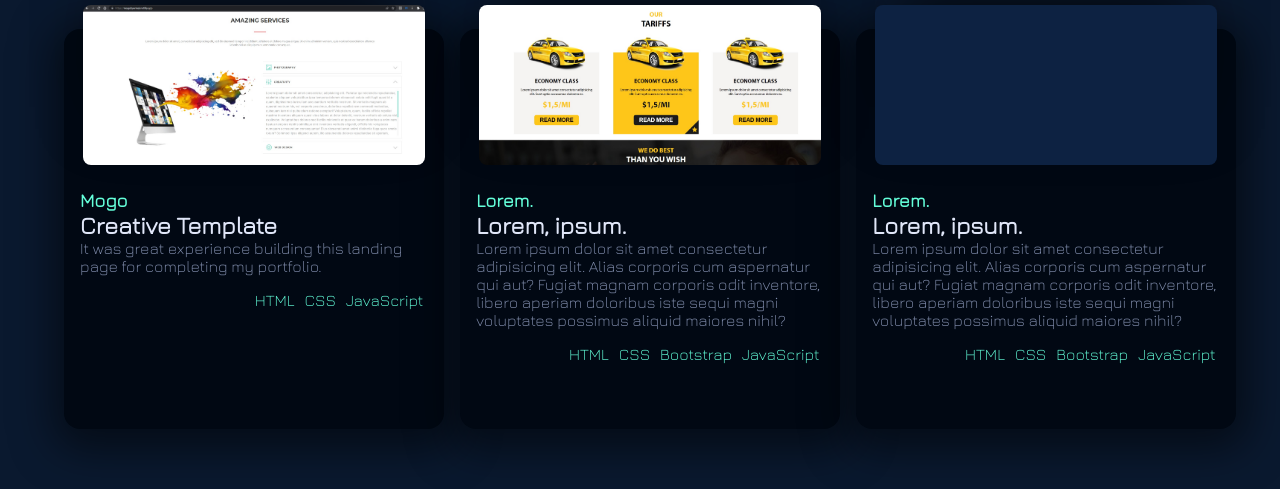
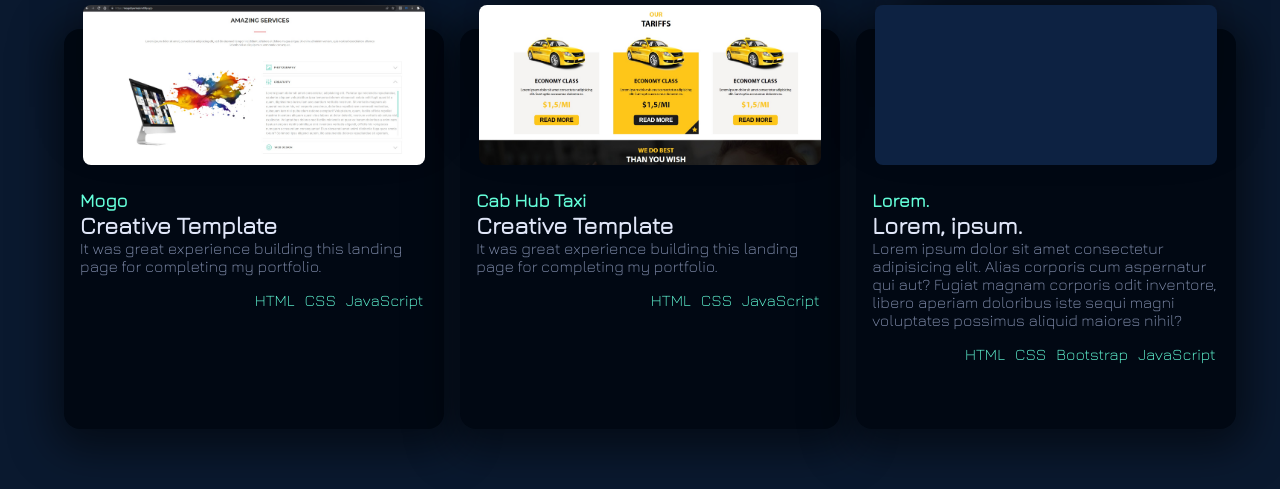
Before and after one commit to ermalwebdev/ermalshala, a plain HTML site: page index.html in a window 1280 px wide. Shown: the part 685-1174 px from the top of the page. Drawn offline with nearby package versions, Linux system fonts and the light colour scheme.

Commit message:
Update index.html

```diff
--- a/index.html
+++ b/index.html
@@ -216,18 +216,14 @@
               ><div class="card-img card-img-2"></div
             ></a>
             <div class="card-description">
-              <h3>Lorem.</h3>
-              <h2>Lorem, ipsum.</h2>
+              <h3>Cab Hub Taxi</h3>
+              <h2>Creative Template</h2>
               <p>
-                Lorem ipsum dolor sit amet consectetur adipisicing elit. Alias
-                corporis cum aspernatur qui aut? Fugiat magnam corporis odit
-                inventore, libero aperiam doloribus iste sequi magni voluptates
-                possimus aliquid maiores nihil?
+               It was great experience building this landing page for completing my portfolio.
               </p>
               <ul>
                 <li>HTML</li>
                 <li>CSS</li>
-                <li>Bootstrap</li>
                 <li>JavaScript</li>
               </ul>
             </div>
```
